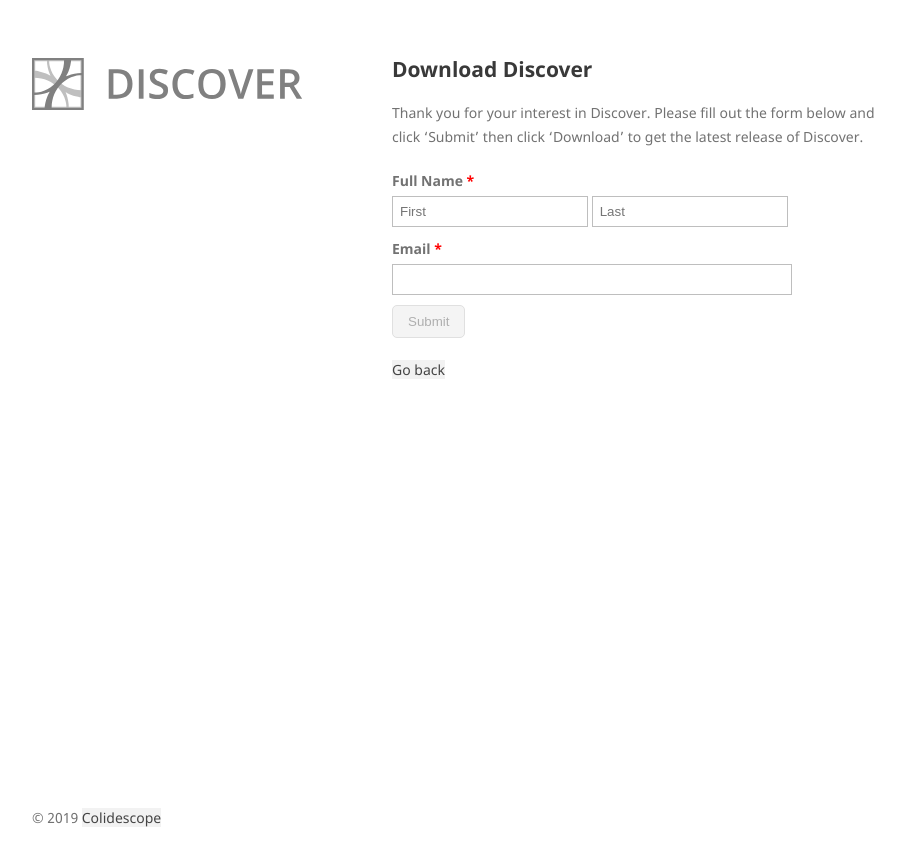
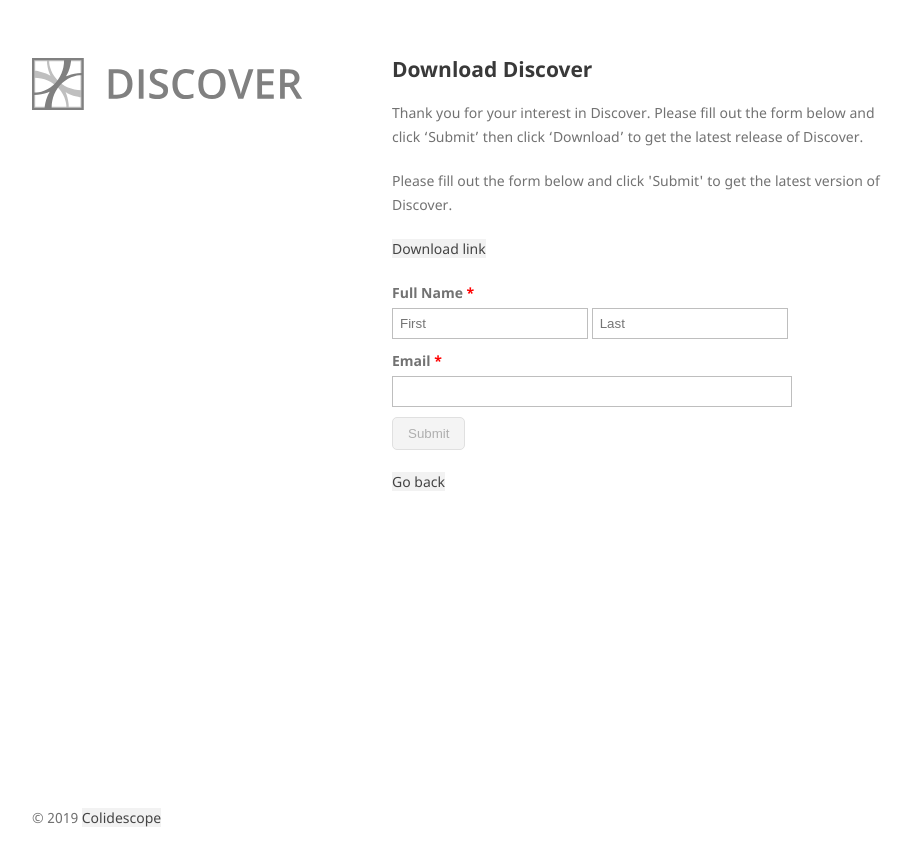
Before and after one commit to colidescope/discover, a Jekyll site: the page built from docs/download.md, in a window 1280 px wide. Shown: the top 866 px of the page, without its empty margins (178-1087 px from the left). Built offline with Jekyll 4.4.1, drawn with Linux system fonts in a browser that asks for light colours; nearby versions of some CDN libraries; our own code applies the rules of GitHub Pages for plain Markdown files.

Commit message:
Update download.html

```diff
--- a/docs/_layouts/download.html
+++ b/docs/_layouts/download.html
@@ -35,6 +35,9 @@
       <section>
 
       {{ content }}
+
+      <p id="message">Please fill out the form below and click 'Submit' to get the latest version of Discover.</p>
+      <p id="link"><a href='{{ site.release_link }}'>Download link</a></p>
 
 
         <form id="test-form">
@@ -113,6 +116,9 @@
           // window.open('{{ site.release_link }}');
 
           document.getElementById('test-form').style.display = "none";
+          document.getElementById('message').innerHTML = "Thank you for submitting the form, your download should begin shortly. If your download does not start automatically you can find it at the following link:";
+          document.getElementById('link').style.visible = "visible";
+          window.open('{{ site.release_link }}');
 
           // download_button.disabled = false;
           // button.setAttribute("visibility", "hidden");
```
